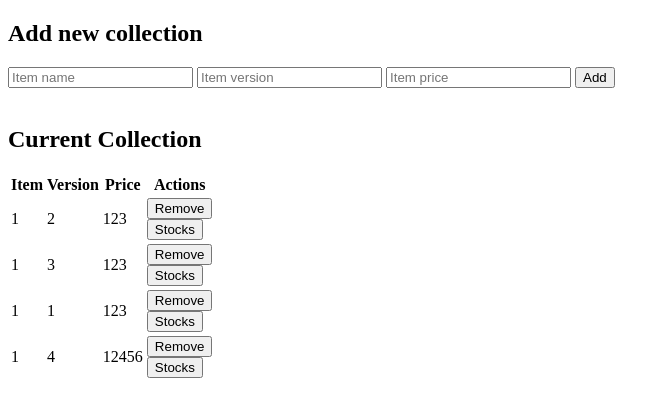
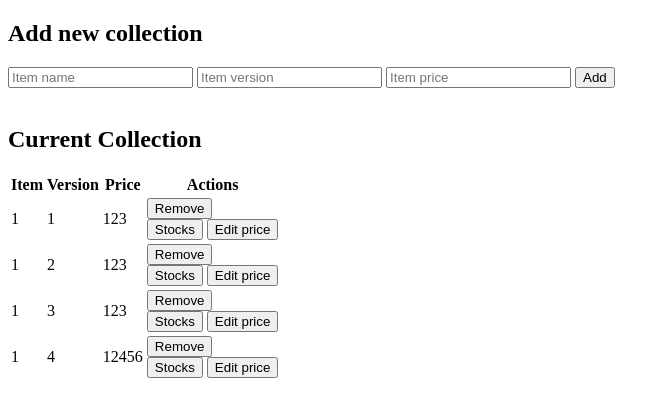
Before and after one commit to JumpCCY/endless, a Flask app: page /edit_item in a window 1280 px wide. Shown: the part 98-515 px from the top of the page, without its empty margins (0-670 px from the left). Run offline with Flask 3, Linux system fonts and the light colour scheme; data comes from the database, SQL or seed files in the repository; both versions use the stored data as it was after the commit.

Commit message:
update db and handle duplicate error + edit price input

```diff
--- a/app.py
+++ b/app.py
@@ -1,6 +1,6 @@
 from unittest.mock import DEFAULT
 
-from flask import Flask, render_template, request, jsonify, flash
+from flask import Flask, render_template, request, jsonify, flash, session, redirect, url_for
 import sqlite3
 import secrets
 
@@ -77,15 +77,14 @@ def edit_items():
 
         check_name = db.execute("SELECT Item FROM items WHERE Item = ?", (item_name,)).fetchone()
         if check_name:
-            check_version = db.execute("SELECT Version FROM items WHERE Item = ?", (check_name[0],)).fetchone()
+            check_version = db.execute("SELECT Version FROM items WHERE Version = ?", (version,)).fetchone()
 
             if not check_version:
-                flash('Error, Version does not exist')
-                return render_template('edit_items.html', item=items, size=size)
+                check_version = 'no'
 
             if item_name == check_name[0] and version == check_version[0]:
                 flash('Name already taken')
-                return render_template('edit_items.html', item=items, size=size)
+                return redirect(url_for('edit_items'))
 
 
 
@@ -106,7 +105,7 @@ def edit_items():
         db.execute("DELETE FROM size_and_stocks WHERE item_id = ?", item_id)
         con.commit()
 
-    items = db.execute("SELECT * FROM items").fetchall()
+    items = db.execute("SELECT * FROM items ORDER BY Version").fetchall()
     size = db.execute("SELECT * FROM sizes").fetchall()
 
     con.close()
--- a/static/script.js
+++ b/static/script.js
@@ -81,3 +81,17 @@ function remove(item_id, size_id) {
         console.error("Error: ", error);
     })
 }
+
+function editPrice(item_id, price) {
+    const element = document.getElementById(`price_${item_id}`);
+    const edit_button = document.getElementById(`edit_price_button_${item_id}`);
+
+    if (edit_button.innerHTML === `Cancel`) {
+        element.innerHTML = price;
+        edit_button.innerHTML = `Edit price`;
+    } else {
+        edit_button.innerHTML = `Cancel`;
+        element.innerHTML = `<input type="text" id="editInput_${item_id}" value="" placeholder="New price">`;
+
+    }
+}
--- a/templates/edit_items.html
+++ b/templates/edit_items.html
@@ -45,7 +45,7 @@
             <tr>
                 <td>{{ item.Item }}</td>
                 <td>{{ item.Version }}</td>
-                <td>{{ item.Price }}</td>
+                <td id="price_{{ item.ID }}">{{ item.Price }}</td>
                 <td>
                     <form action="/edit_item" method="post">
                         <input type="hidden" name="item_id" value="{{ item.ID }}">
@@ -54,6 +54,7 @@
                     <button type="button" onclick="createTable({{ item.ID|tojson }}); tableHinder({{ item.ID|tojson }})"
                             id="stock_edit">Stocks
                     </button>
+                    <button type="button" onclick="editPrice({{ item.ID|tojson }}, {{ item.Price|tojson }})" id="edit_price_button_{{ item.ID|tojson }}">Edit price</button>
                 </td>
             </tr>
 
```
Also changed, not shown: endless.db.
